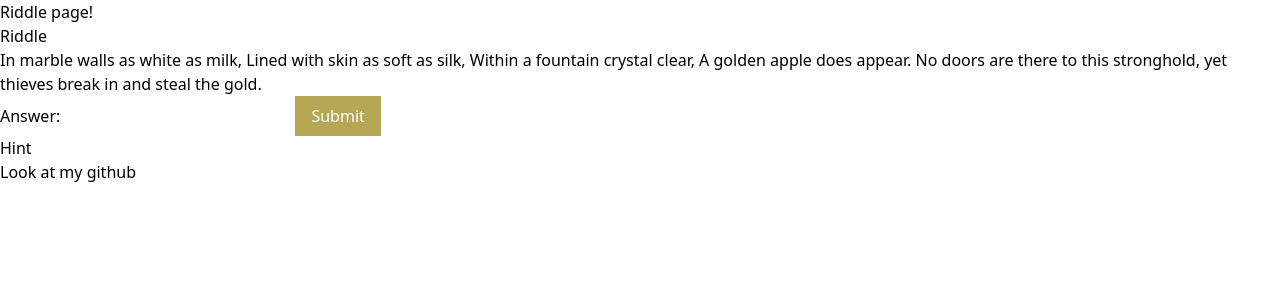
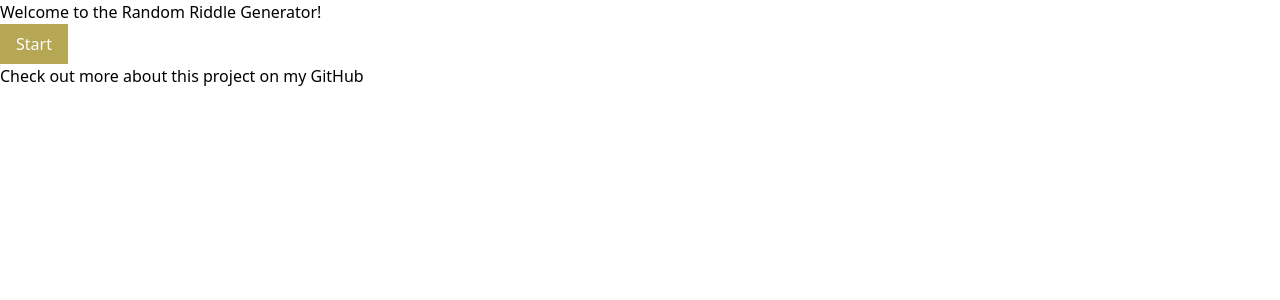
Before and after one commit to JanaGileza/riddles-app, a Next.js app: page / in a window 1280 px wide. Shown: the top 300 px of the page. Built offline with nearby package versions, Linux system fonts and the light colour scheme.

Commit message:
Added logic to allow a user to choose to receive a riddle (i.e. Start game versus a riddle showing up immediately)

```diff
--- a/app/page.tsx
+++ b/app/page.tsx
@@ -4,9 +4,12 @@ import RiddleComponent from "../components/RiddleForm/RiddleComponent/riddle-com
 export default function Home() {
   return (
     <>
-      <h1>Riddle page!</h1>
       <RiddleComponent />
-      <h2>Look at my github</h2>
+      <footer>
+        <a href="https://github.com/JanaGileza/riddles-app/tree/main">
+          Check out more about this project on my GitHub
+        </a>
+      </footer>
     </>
   );
 }
--- a/components/RiddleForm/RiddleComponent/riddle-component.tsx
+++ b/components/RiddleForm/RiddleComponent/riddle-component.tsx
@@ -4,11 +4,13 @@ import RiddleForm from "@/components/RiddleForm/riddle";
 import { getRandomRiddle, Riddle } from "@/lib/riddles";
 import riddlesData from "@/data/riddles.json";
 import React, { useEffect, useState } from "react";
+import Button from "@/components/Button/button";
 
 const riddlesDatabase: Riddle[] = riddlesData;
 
 export default function RiddleComponent() {
   const [currentRiddle, setCurrentRiddle] = useState<Riddle>();
+  const [isPlaying, setIsPlaying] = useState<boolean>(false);
 
   // Run on first mount
   useEffect(() => {
@@ -21,10 +23,29 @@ export default function RiddleComponent() {
     setCurrentRiddle(getRandomRiddle(currentRiddle, riddlesDatabase));
   }
 
+  function requestGameStart() {
+    if (!isPlaying) {
+      return <Button buttonText={"Start"} onClick={beginGame} />;
+    }
+  }
+
+  function beginGame() {
+    setIsPlaying(true);
+  }
+
   return (
-    <RiddleForm
-      riddle={currentRiddle}
-      onLoadNextRiddleCallback={loadNextRiddle}
-    />
+    <div>
+      {!isPlaying ? (
+        <>
+          <h1>Welcome to the Random Riddle Generator!</h1>
+          {requestGameStart()}
+        </>
+      ) : (
+        <RiddleForm
+          riddle={currentRiddle}
+          onLoadNextRiddleCallback={loadNextRiddle}
+        />
+      )}
+    </div>
   );
 }
--- a/components/RiddleForm/riddle.tsx
+++ b/components/RiddleForm/riddle.tsx
@@ -82,10 +82,12 @@ function RiddleForm({ riddle, onLoadNextRiddleCallback }: RiddleFormProps) {
     }
   }
 
+  //function revealAnswer () {}
+
   const hintIfHovering = hintRequested ? riddle?.hint : undefined;
 
   const closeDialogButtonData: CloseButtonData = {
-    text: "Close",
+    text: "End Game",
     onClickCloseCallback: () => console.log("Close button clicked!"),
   };
 
```
